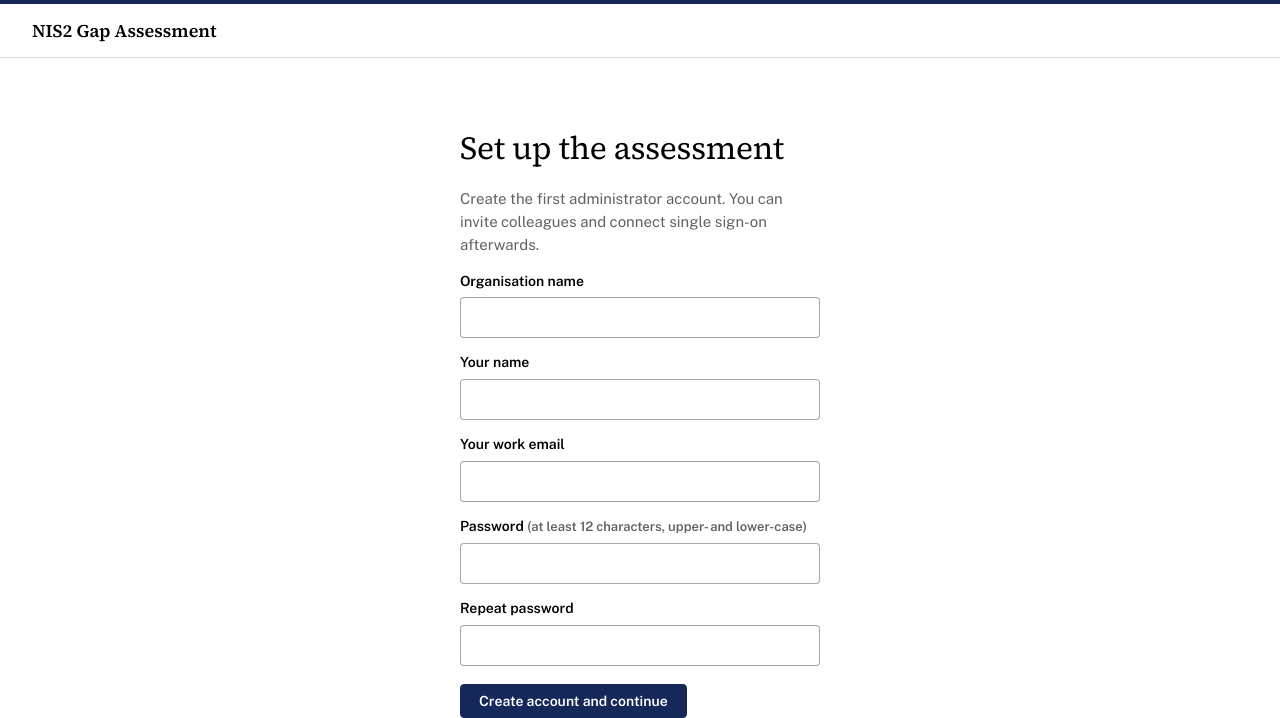
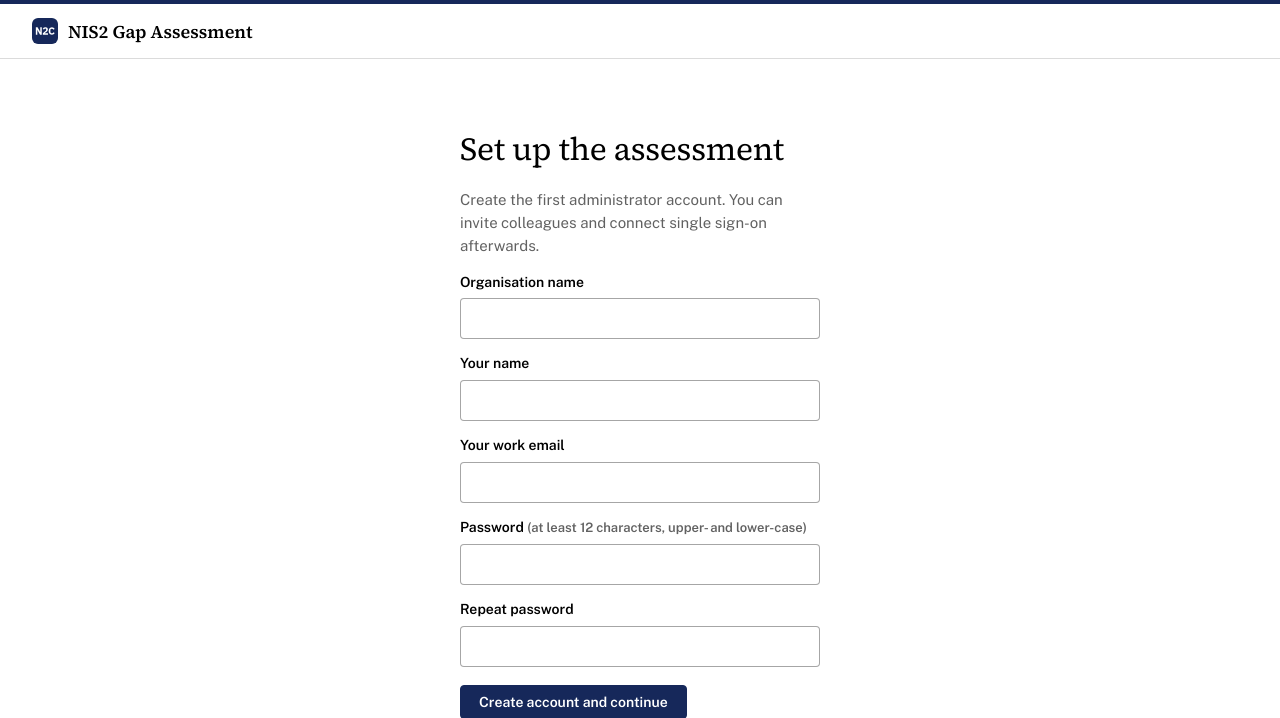
Before and after one commit to finsecguy/nis2check, a Flask app: page /setup in a window 1280 px wide. Shown: the top 718 px of the page. Run offline with Flask 3, Linux system fonts and the light colour scheme; some libraries are stand-ins or nearby versions.

Commit message:
Add brand: README banner, logo mark in header, matching favicons
- docs/brand: theme-aware banner (light/dark) shown at the top of the README,
  plus social-preview.png for the GitHub repo social card
- web header: show the N2C logo mark next to the title on all pages
- replace the favicon set with the brand versions so the browser tab icon
  matches the banner and logo

```diff
--- a/nis2check/web/static/app.css
+++ b/nis2check/web/static/app.css
@@ -31,7 +31,9 @@ p { margin: 0 0 12px; max-width: 72ch; }
 /* frame */
 .topbar { border-top: 4px solid var(--navy); border-bottom: 1px solid var(--line); display: flex;
           align-items: center; justify-content: space-between; padding: 14px 32px; }
-.topbar .brand { font: 600 18px var(--serif); color: var(--black); text-decoration: none; }
+.topbar .brand { font: 600 18px var(--serif); color: var(--black); text-decoration: none;
+                 display: inline-flex; align-items: center; gap: 10px; }
+.topbar .brand-mark { width: 26px; height: 26px; display: block; border-radius: 6px; flex-shrink: 0; }
 .topbar .who { font-size: 13px; display: flex; gap: 18px; align-items: center; color: var(--text-2); }
 .topbar .who a, .topbar .who button { color: var(--black); }
 .shell { display: flex; min-height: calc(100vh - 62px); }
--- a/nis2check/web/templates/auth_base.html
+++ b/nis2check/web/templates/auth_base.html
@@ -13,7 +13,10 @@
 <script src="{{ url_for('static', filename='app.js') }}" defer></script>
 </head>
 <body>
-<header class="topbar"><span class="brand">NIS2 Gap Assessment</span></header>
+<header class="topbar"><span class="brand">
+  <img class="brand-mark" src="{{ url_for('static', filename='logo-mark.svg') }}" alt="" width="26" height="26">
+  <span>NIS2 Gap Assessment</span>
+</span></header>
 <div class="auth">
   {% with messages = get_flashed_messages(with_categories=true) %}
     {% for cat, msg in messages %}<div class="flash {{ cat }}" role="status">{{ msg }}</div>{% endfor %}
--- a/nis2check/web/templates/base.html
+++ b/nis2check/web/templates/base.html
@@ -14,7 +14,10 @@
 </head>
 <body>
 <header class="topbar">
-  <a class="brand" href="{{ url_for('main.dashboard') }}">NIS2 Gap Assessment</a>
+  <a class="brand" href="{{ url_for('main.dashboard') }}">
+    <img class="brand-mark" src="{{ url_for('static', filename='logo-mark.svg') }}" alt="" width="26" height="26">
+    <span>NIS2 Gap Assessment</span>
+  </a>
   {% if current_user %}
   <div class="who">
     <span>{{ current_user.name or current_user.email }}, {{ role_labels[current_user.role] | lower }}</span>
```
Also changed, not shown: README.md, docs/brand/banner-dark.svg (added), docs/brand/banner-light.svg (added), nis2check/web/static/apple-touch-icon.png, nis2check/web/static/favicon.ico, nis2check/web/static/favicon.svg, nis2check/web/static/icon-192.png, nis2check/web/static/icon-512.png, nis2check/web/static/logo-mark.svg (added), 1 other file.
